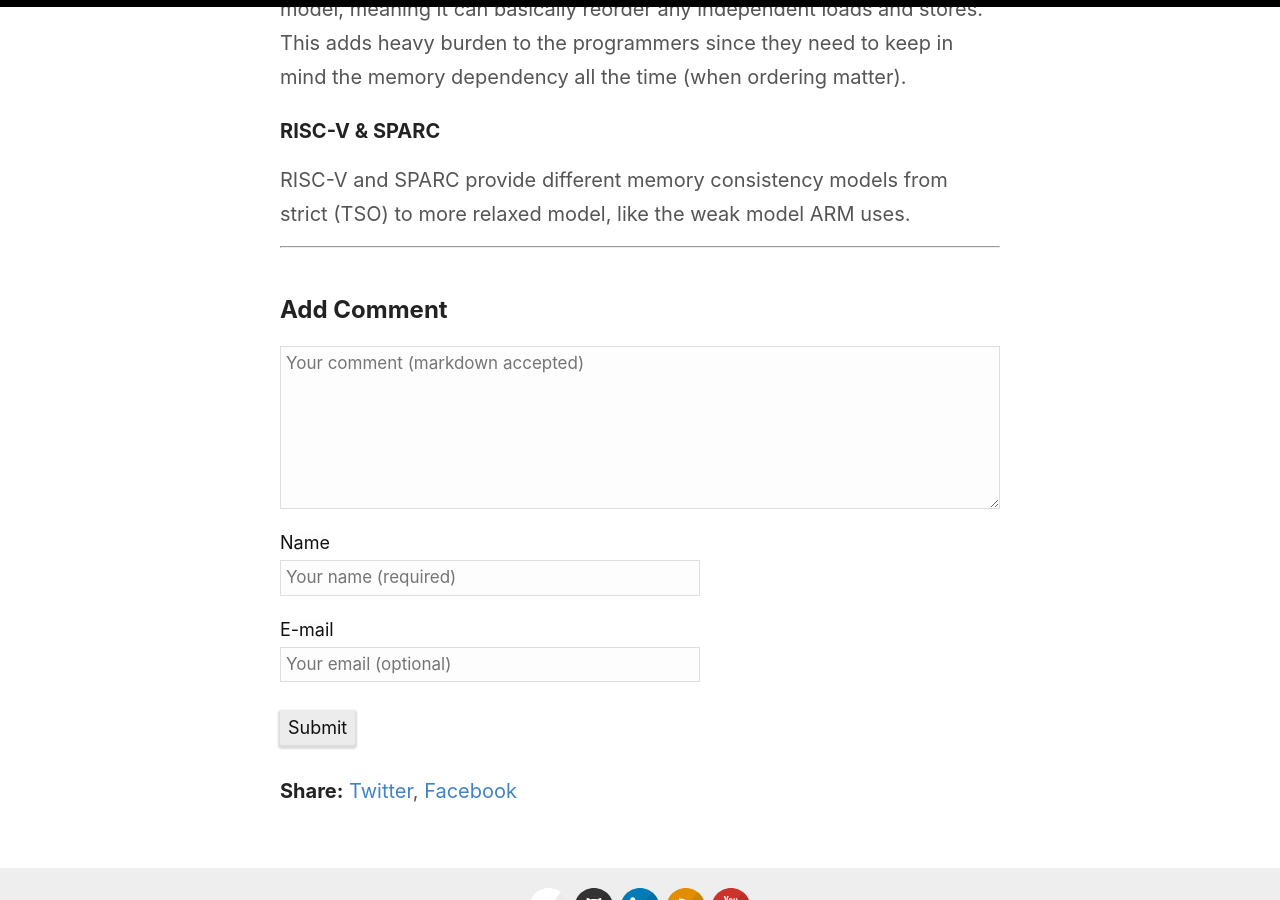
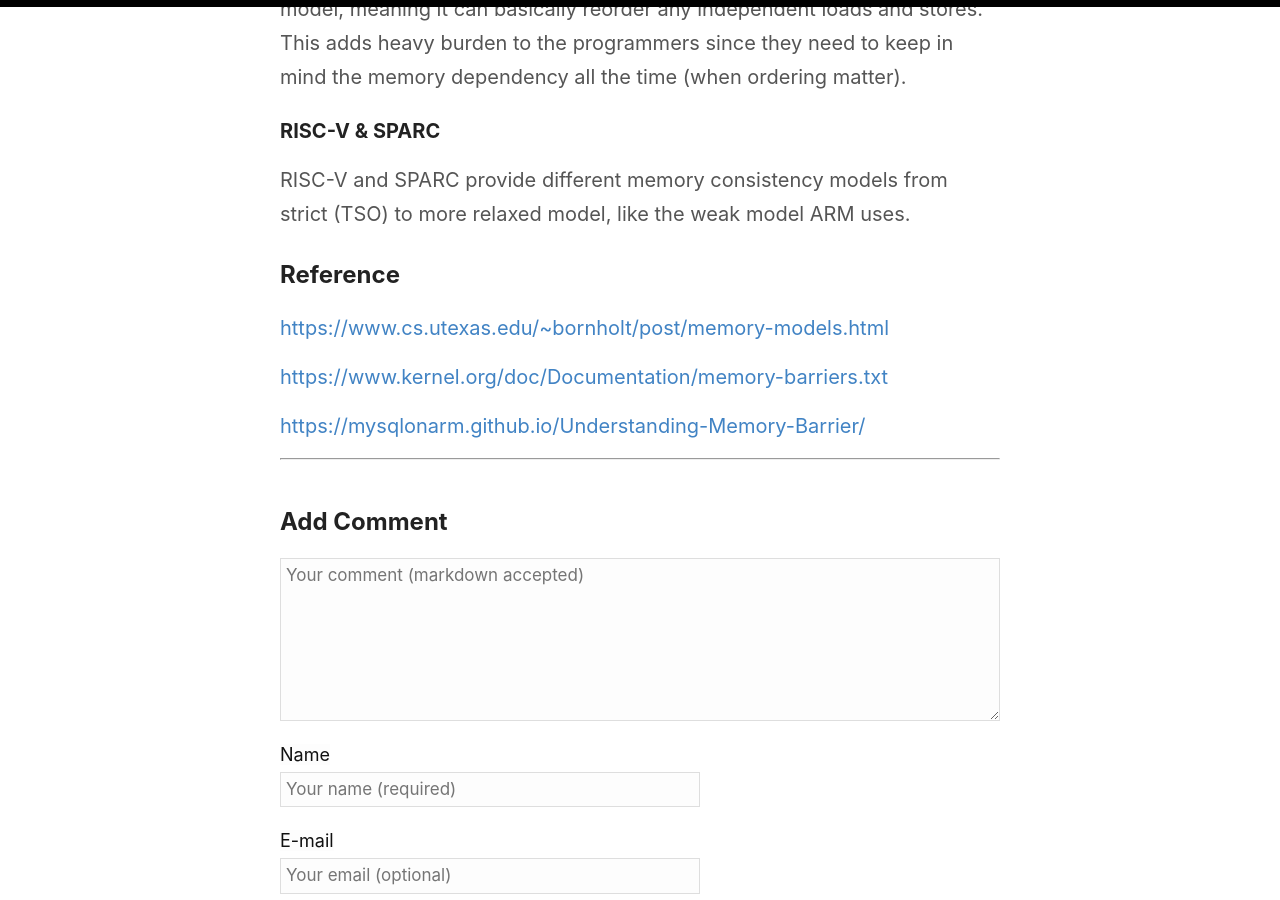
Before and after one commit to celery1124/celery1124.github.io, a Jekyll site: the page built from _posts/2021-07-09-memory-consistence-and-memory-order.md, in a window 1280 px wide and 900 px high, scrolled down 7354 px. Built offline with Jekyll 4.4.1, drawn with Linux system fonts in a browser that asks for light colours; nearby versions of some CDN libraries.

Commit message:
add reference to post

```diff
--- a/_posts/2021-07-09-memory-consistence-and-memory-order.md
+++ b/_posts/2021-07-09-memory-consistence-and-memory-order.md
@@ -113,3 +113,12 @@ ARM and PPC on the other hands, uses a pretty weak memory consistency model, mea
 ### RISC-V & SPARC
 
 RISC-V and SPARC provide different memory consistency models from strict (TSO) to more relaxed model, like the weak model ARM uses.
+
+
+## Reference
+
+[https://www.cs.utexas.edu/~bornholt/post/memory-models.html](https://www.cs.utexas.edu/~bornholt/post/memory-models.html)
+
+[https://www.kernel.org/doc/Documentation/memory-barriers.txt](https://www.kernel.org/doc/Documentation/memory-barriers.txt)
+
+[https://mysqlonarm.github.io/Understanding-Memory-Barrier/](https://mysqlonarm.github.io/Understanding-Memory-Barrier/)
```
